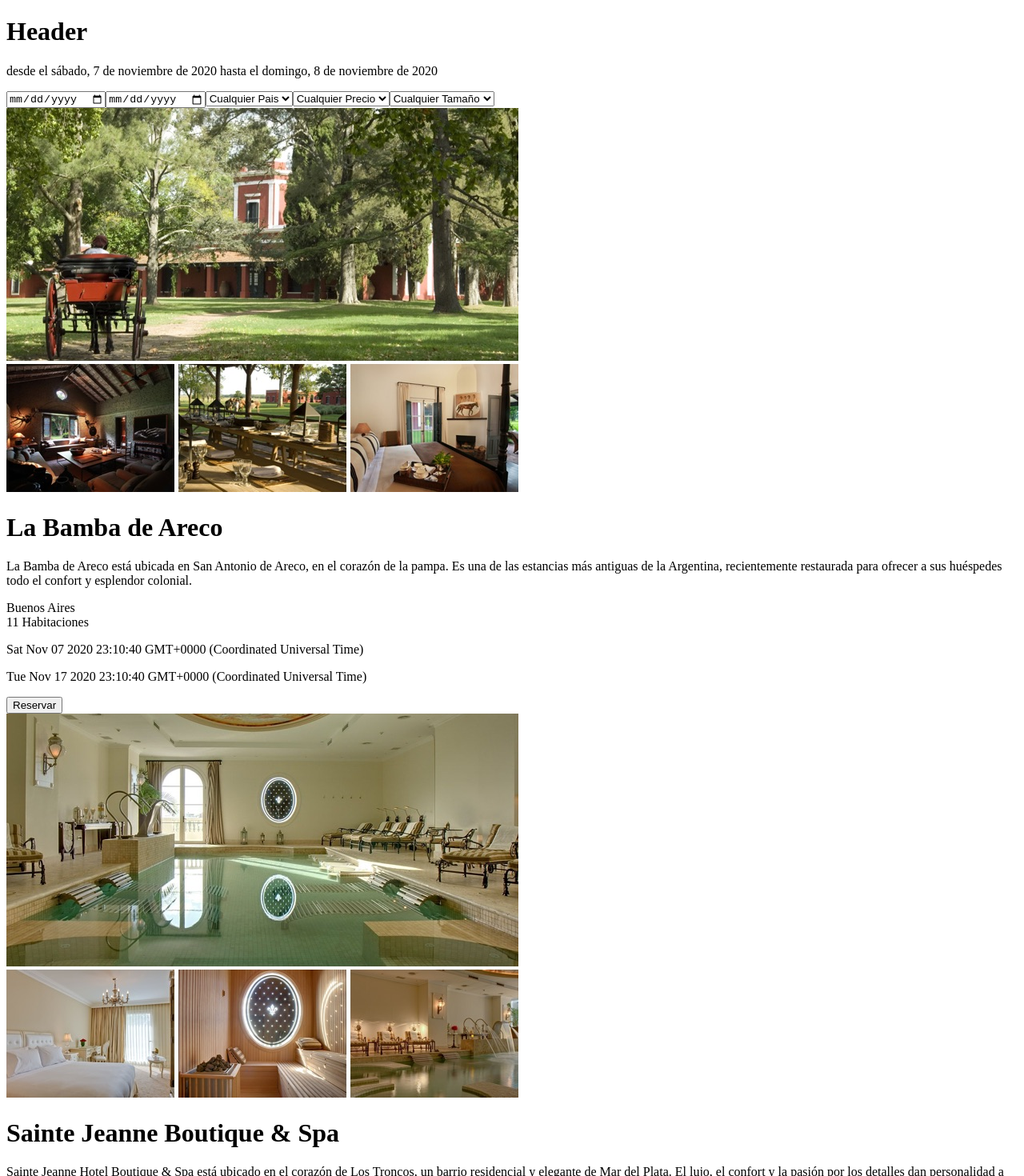
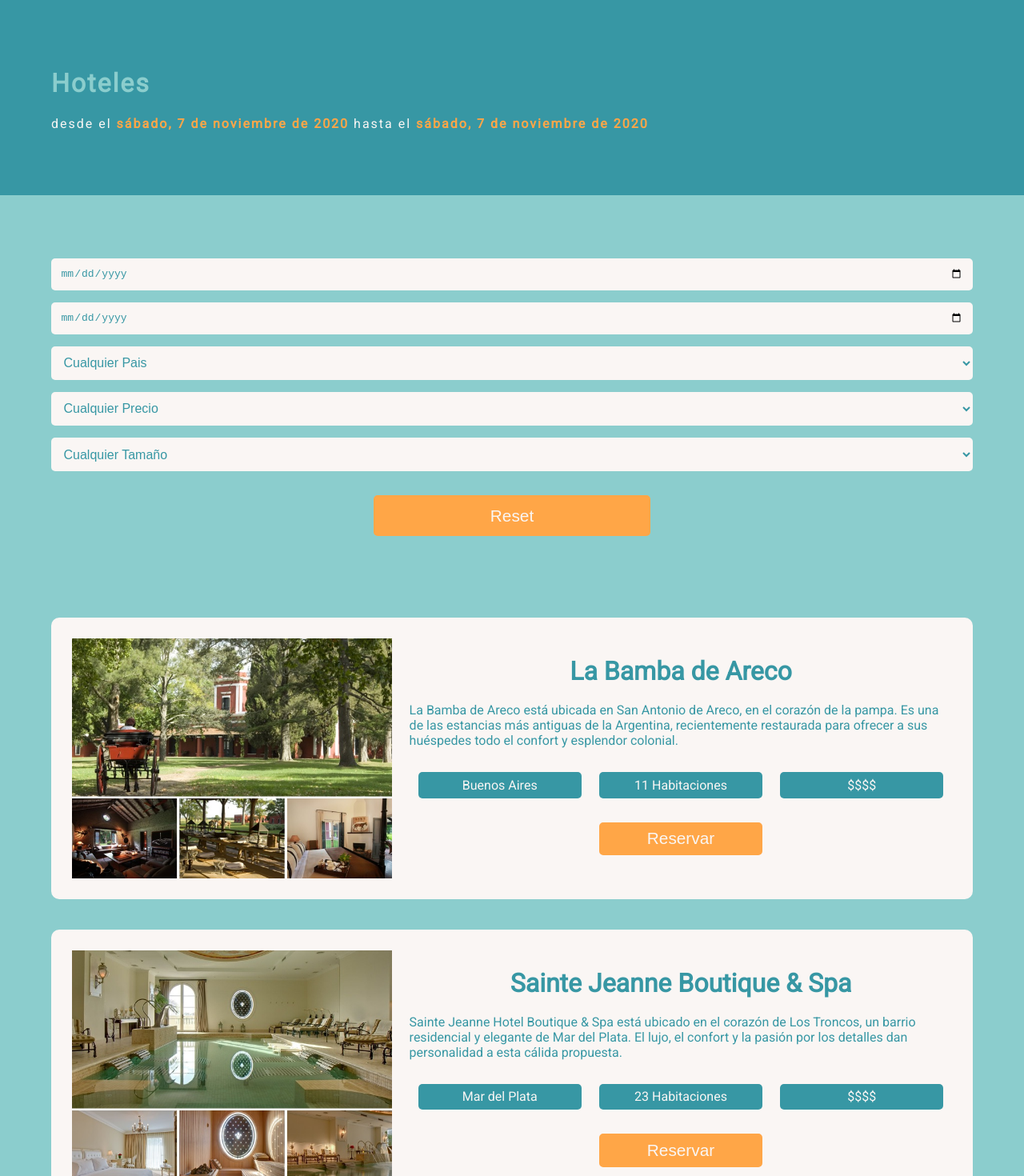
Before and after one commit to damiloyola/proyecto3-reserva-alojamiento, a React (Create React App) app: page / in a window 1280 px wide. Shown: the top 1470 px of the page at 80% size. Built offline with nearby package versions, Linux system fonts and the light colour scheme.

Commit message:
Se agregan estilos con styled component

```diff
--- a/package.json
+++ b/package.json
@@ -10,6 +10,7 @@
     "react": "^17.0.1",
     "react-dom": "^17.0.1",
     "react-scripts": "4.0.0",
+    "styled-components": "^5.2.1",
     "web-vitals": "^0.2.4"
   },
   "scripts": {
--- a/public/index.html
+++ b/public/index.html
@@ -4,7 +4,11 @@
         <meta charset="utf-8" />
         <link rel="icon" href="%PUBLIC_URL%/favicon.ico" />
         <meta name="viewport" content="width=device-width, initial-scale=1" />
-
+        <link rel="preconnect" href="https://fonts.gstatic.com" />
+        <link
+            href="https://fonts.googleapis.com/css2?family=Roboto&display=swap"
+            rel="stylesheet"
+        />
         <title>Alojamiento</title>
     </head>
     <body>
--- a/src/App.js
+++ b/src/App.js
@@ -2,15 +2,27 @@
 import Filters from "./components/Filters";
 import Cards from "./components/Cards";
 import { StateProvider } from "./components/StateContext";
+import { createGlobalStyle } from "styled-components";
+
+const GlobalStyle = createGlobalStyle`
+
+    *{
+        box-sizing:border-box;
+    }
+    body{
+        margin:0;
+        font-family: "Roboto", "sans-serif";
+
+    }
+`;
 
 const App = () => {
     return (
         <StateProvider>
-            <div className="App">
-                <Header />
-                <Filters />
-                <Cards />
-            </div>
+            <GlobalStyle />
+            <Header />
+            <Filters />
+            <Cards />
         </StateProvider>
     );
 };
--- a/src/components/Card.js
+++ b/src/components/Card.js
@@ -1,24 +1,118 @@
 import React from "react";
+import styled from "styled-components";
+import { color, size } from "./Constants";
+
+const CardContainer = styled.div`
+    text-align: center;
+    display: flex;
+    flex-direction: column;
+    padding: 2%;
+    width: 80%;
+    margin-top: 3%;
+    background-color: ${color.light};
+    border-radius: 10px;
+    @media (min-width: 800px) {
+        width: 90%;
+        flex-direction: row;
+        justify-content: space-between;
+    }
+`;
+
+const Img = styled.img`
+    width: 100%;
+    align-self: center;
+    @media (min-width: 800px) {
+        width: 450px;
+        height: 300px;
+    }
+`;
+
+const Text = styled.div`
+    padding: 2%;
+    padding-right: 0;
+    color: ${color.dark};
+`;
+
+const H1 = styled.h1`
+    font-size: ${size.xl};
+    color: ${color.dark};
+    margin: 0;
+    margin-bottom: 20px;
+`;
+
+export const Button = styled.button`
+    width: 100%;
+    padding: 1%;
+    margin: 0 auto;
+    display: block;
+    margin-top: 30px;
+    border: none;
+    outline: none;
+    border-radius: 5px;
+    cursor: pointer;
+    background-color: ${color.secondary};
+    border: 2px solid ${color.secondary};
+    color: ${color.light};
+    font-size: ${size.l};
+    transition: 0.3s;
+
+    &:hover {
+        /* background-color: ${color.light};
+        color: ${color.secondary}; */
+        box-shadow: 5px 5px 0px -1px rgba(55, 151, 164, 1);
+    }
+    &:active {
+        position: relative;
+        top: 2px;
+        left: 2px;
+        box-shadow: none;
+    }
+    @media (min-width: 800px) {
+        width: 30%;
+    }
+`;
+
+const P = styled.p`
+    text-align: left;
+    margin-bottom: 30px;
+`;
+
+const Item = styled.div`
+    background-color: ${color.dark};
+    width: 30%;
+    padding: 1%;
+    border-radius: 5px;
+
+    color: ${color.light};
+`;
+
+const ItemsContainer = styled.div`
+    display: flex;
+    justify-content: space-around;
+`;
 
 const Card = (props) => {
     const dateStart = new Date(props.data.availabilityFrom);
-    console.log(dateStart);
+
     const dateEnd = new Date(props.data.availabilityTo);
     return (
-        <div>
-            <img src={props.data.photo}></img>
-            <h1>{props.data.name}</h1>
-            <p>{props.data.description}</p>
-            <div>
-                <span>{props.data.city}</span>
-            </div>
-            <div>
-                <span>{props.data.rooms} Habitaciones</span>
-            </div>
-            <p>{dateStart.toString()}</p>
-            <p>{dateEnd.toString()}</p>
-            <button>Reservar</button>
-        </div>
+        <CardContainer>
+            <Img src={props.data.photo}></Img>
+            <Text>
+                <H1>{props.data.name}</H1>
+                <P>{props.data.description}</P>
+                <ItemsContainer>
+                    <Item>
+                        <span>{props.data.city}</span>
+                    </Item>
+                    <Item>
+                        <span>{props.data.rooms} Habitaciones</span>
+                    </Item>
+                    <Item>$$$$</Item>
+                </ItemsContainer>
+                <Button>Reservar</Button>
+            </Text>
+        </CardContainer>
     );
 };
 
--- a/src/components/Cards.js
+++ b/src/components/Cards.js
@@ -1,25 +1,40 @@
-import React, { useContext } from "react";
+import React, { useContext, useEffect } from "react";
 import data from "../assets/scripts/data";
+import Error from "./Error";
 import Card from "./Card";
 import { StateContext } from "./StateContext";
 import moment from "moment";
+import styled from "styled-components";
+import { color } from "./Constants";
+
+const CardsContainer = styled.div`
+    display: flex;
+    flex-direction: column;
+    justify-content: space-around;
+    align-items: center;
+    background-color: ${color.primary};
+    @media (min-width: 800px) {
+        flex-direction: row;
+        flex-wrap: wrap;
+    }
+`;
 
 const Cards = () => {
     const [state, setState] = useContext(StateContext);
+
+    const stateStart = moment(state.dateStart).format("YYYY-MM-DD");
+    const stateEnd = moment(state.dateEnd).format("YYYY-MM-DD");
 
     const validator = (item) => {
         const itemDateStart = moment(item.availabilityFrom).format(
             "YYYY-MM-DD"
         );
         const itemDateEnd = moment(item.availabilityTo).format("YYYY-MM-DD");
-        const stateStart = moment(state.dateStart).format("YYYY-MM-DD");
-        const stateEnd = moment(state.dateEnd).format("YYYY-MM-DD");
-        const today = moment().format("YYYY-MM-DD");
-        const oneWeek = moment().add(1, "d").format("YYYY-MM-DD");
-        console.log();
-        // debugger;
-        if (stateStart == today || stateStart >= itemDateStart) {
-            if (stateEnd == oneWeek || stateEnd <= itemDateEnd) {
+
+        if (
+            state.firstTime === true ||
+            (stateEnd <= itemDateEnd && stateStart >= itemDateStart)
+        ) {
             if (state.country == "0" || state.country == item.country) {
                 if (state.price == "0" || item.price == state.price) {
                     switch (state.size) {
@@ -49,11 +64,24 @@
                 }
             }
         }
-        }
     };
 
     const result = data.filter((item) => validator(item));
+
     console.log(result);
-    return result.map((i) => <Card key={i.slug} data={i} />);
+    if (result.length === 0) {
+        return <Error e="No se encuentra ningun resultado" />;
+    } else if (stateEnd < stateStart) {
+        return (
+            <Error e="Debe seleccionar una fecha de inicio menor a la fecha de fin " />
+        );
+    } else
+        return (
+            <CardsContainer>
+                {result.map((i) => (
+                    <Card key={i.slug} data={i} />
+                ))}
+            </CardsContainer>
+        );
 };
 export default Cards;
--- /dev/null
+++ b/src/components/Constants.js
@@ -0,0 +1,13 @@
+export const color = {
+    dark: "#3797a4",
+    primary: "#8bcdcd",
+    secondary: "#FFA647",
+    light: "#faf6f4",
+};
+
+export const size = {
+    xl: "2em",
+    l: "1.3em",
+    m: "1em",
+    s: ".5em",
+};
--- /dev/null
+++ b/src/components/Error.js
@@ -0,0 +1,11 @@
+import React from "react";
+
+const Error = (props) => {
+    return (
+        <div>
+            <h3>Error: {props.e}</h3>
+        </div>
+    );
+};
+
+export default Error;
--- a/src/components/Filters.js
+++ b/src/components/Filters.js
@@ -1,7 +1,52 @@
 import React, { useContext } from "react";
 import { StateContext } from "./StateContext";
 import moment from "moment";
+import styled, { css } from "styled-components";
+import { color, size } from "./Constants";
+import { Button } from "./Card";
 
+const Form = styled.form`
+    background-color: ${color.primary};
+    padding: 5%;
+`;
+
+const InputStyles = css`
+    display: block;
+    width: 100%;
+    border: none;
+    font-size: ${size.m};
+    margin: 15px 0;
+    outline: none;
+    padding: 1%;
+    background-color: ${color.light};
+    color: ${color.dark};
+    border-radius: 5px;
+`;
+
+const Input = styled.input`
+    ${InputStyles}
+`;
+
+const Select = styled.select`
+    ${InputStyles}
+`;
+
+// const Button = styled.button`
+//     border: none;
+//     outline: none;
+//     background-color: ${color.secondary};
+//     color: ${color.light};
+//     padding: 1%;
+//     width: 100%;
+//     display: block;
+//     margin: 0 auto;
+//     font-size: ${size.m};
+//     border-radius: 5px;
+
+//     @media (min-width: 800px) {
+//         width: 40%;
+//     }
+// `;
 const Filters = () => {
     const [state, setState] = useContext(StateContext);
 
@@ -10,15 +55,21 @@
         if (name === "dateStart" || name === "dateEnd") {
             value = moment(value);
         }
-        const values = { ...state, [name]: value };
+        console.log(moment(state.dateStart).format("DD-MM-YYYY"));
+        const values = { ...state, [name]: value, firstTime: false };
         setState(values);
     };
 
     return (
-        <div>
-            <input name="dateStart" onChange={handleInput} type="date" />
-            <input name="dateEnd" type="date" onChange={handleInput} />
-            <select name="country" onChange={handleInput}>
+        <Form>
+            <Input
+                name="dateStart"
+                default={moment(state.dateStart).format("DD-MM-YYYY")}
+                onChange={handleInput}
+                type="date"
+            />
+            <Input name="dateEnd" type="date" onChange={handleInput} />
+            <Select name="country" onChange={handleInput}>
                 <option default value="0">
                     Cualquier Pais
                 </option>
@@ -26,8 +77,8 @@
                 <option value="Brasil">Brasil</option>
                 <option value="Chile">Chile</option>
                 <option value="Uruguay">Uruguay</option>
-            </select>
-            <select name="price" onChange={handleInput}>
+            </Select>
+            <Select name="price" onChange={handleInput}>
                 <option default value="0">
                     Cualquier Precio
                 </option>
@@ -35,16 +86,17 @@
                 <option value="2">Precio Medio</option>
                 <option value="3">Precio Alto</option>
                 <option value="4">Precio Muy Alto</option>
-            </select>
-            <select name="size" onChange={handleInput}>
+            </Select>
+            <Select name="size" onChange={handleInput}>
                 <option default value="0">
                     Cualquier Tamaño
                 </option>
                 <option value="chico">Bajo</option>
                 <option value="medio">Medio</option>
                 <option value="grande">Grande</option>
-            </select>
-        </div>
+            </Select>
+            <Button>Reset</Button>
+        </Form>
     );
 };
 
--- a/src/components/Header.js
+++ b/src/components/Header.js
@@ -1,22 +1,44 @@
 import React, { useContext } from "react";
 import { StateContext } from "./StateContext";
-
+import styled from "styled-components";
+import { color } from "./Constants";
 import moment from "moment";
 import "moment/locale/es";
 moment.locale("es");
 const format = "dddd[,] D [de] MMMM [de] YYYY";
 
+const Hero = styled.div`
+    background-color: ${color.dark};
+
+    padding: 5%;
+    letter-spacing: 2px;
+`;
+const H1 = styled.h1`
+    color: ${color.primary};
+`;
+const P = styled.p`
+    color: ${color.light};
+`;
+
+const Span = styled.span`
+    color: ${color.secondary};
+    font-weight: bold;
+`;
+
 const Header = () => {
-    const [state, setState] = useContext(StateContext);
+    const state = useContext(StateContext);
 
     return (
-        <header>
-            <h1>Header</h1>
-            <p>
-                desde el {moment(state.dateStart).format(format)} hasta el{" "}
-                {moment(state.dateEnd).format(format)}
-            </p>
-        </header>
+        <Hero>
+            <header>
+                <H1>Hoteles</H1>
+                <P>
+                    desde el{" "}
+                    <Span>{moment(state.dateStart).format(format)}</Span> hasta
+                    el <Span>{moment(state.dateEnd).format(format)}</Span>
+                </P>
+            </header>
+        </Hero>
     );
 };
 
--- a/src/components/StateContext.js
+++ b/src/components/StateContext.js
@@ -5,8 +5,9 @@
 
 export const StateProvider = (props) => {
     const [state, setState] = useState({
+        firstTime: true,
         dateStart: moment(),
-        dateEnd: moment().add(1, "d"),
+        dateEnd: moment().add(1, "w"),
         country: "0",
         price: "0",
         size: "0",
```
Also changed, not shown: 1 other file (tests, documents, lock files or other folders). Lines whose indentation alone changed are shown as unchanged.
